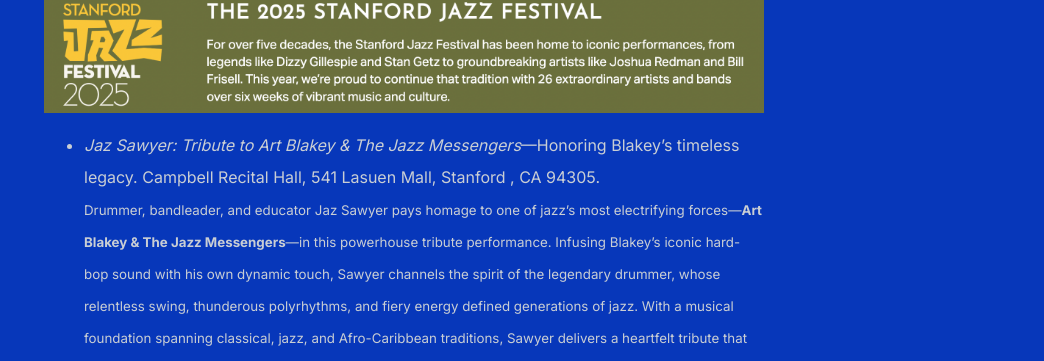
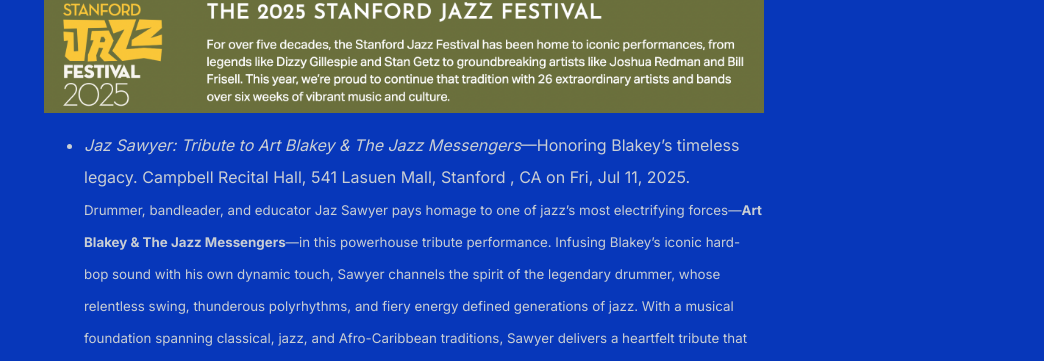
Before and after one commit to shihankanungo/shihankanungo.github.io, a Jekyll site: the page built from wrapped.md, in a window 1280 px wide and 900 px high, scrolled down 4309 px. Shown: the part 125-486 px from the top of the window, without its empty margins (236-1280 px from the left). Built offline with Jekyll 4.4.1, drawn with Linux system fonts in a browser that asks for light colours.

Commit message:
Update wrapped.md

```diff
--- a/wrapped.md
+++ b/wrapped.md
@@ -109,7 +109,7 @@
 
 ![StanfordJazzFestival](/images/sjf.png)
 
-- *Jaz Sawyer: Tribute to Art Blakey & The Jazz Messengers*&mdash;Honoring Blakey's timeless legacy. Campbell Recital Hall, 541 Lasuen Mall, Stanford , CA 94305. <br><small>Drummer, bandleader, and educator Jaz Sawyer pays homage to one of jazz’s most electrifying forces—<b>Art Blakey & The Jazz Messengers</b>—in this powerhouse tribute performance. Infusing Blakey’s iconic hard-bop sound with his own dynamic touch, Sawyer channels the spirit of the legendary drummer, whose relentless swing, thunderous polyrhythms, and fiery energy defined generations of jazz. With a musical foundation spanning classical, jazz, and Afro-Caribbean traditions, Sawyer delivers a heartfelt tribute that captures the essence of Blakey’s masterful legacy. </small>
+- *Jaz Sawyer: Tribute to Art Blakey & The Jazz Messengers*&mdash;Honoring Blakey's timeless legacy. Campbell Recital Hall, 541 Lasuen Mall, Stanford , CA on Fri, Jul 11, 2025. <br><small>Drummer, bandleader, and educator Jaz Sawyer pays homage to one of jazz’s most electrifying forces—<b>Art Blakey & The Jazz Messengers</b>—in this powerhouse tribute performance. Infusing Blakey’s iconic hard-bop sound with his own dynamic touch, Sawyer channels the spirit of the legendary drummer, whose relentless swing, thunderous polyrhythms, and fiery energy defined generations of jazz. With a musical foundation spanning classical, jazz, and Afro-Caribbean traditions, Sawyer delivers a heartfelt tribute that captures the essence of Blakey’s masterful legacy. </small>
 
 ## Travel
 
```
